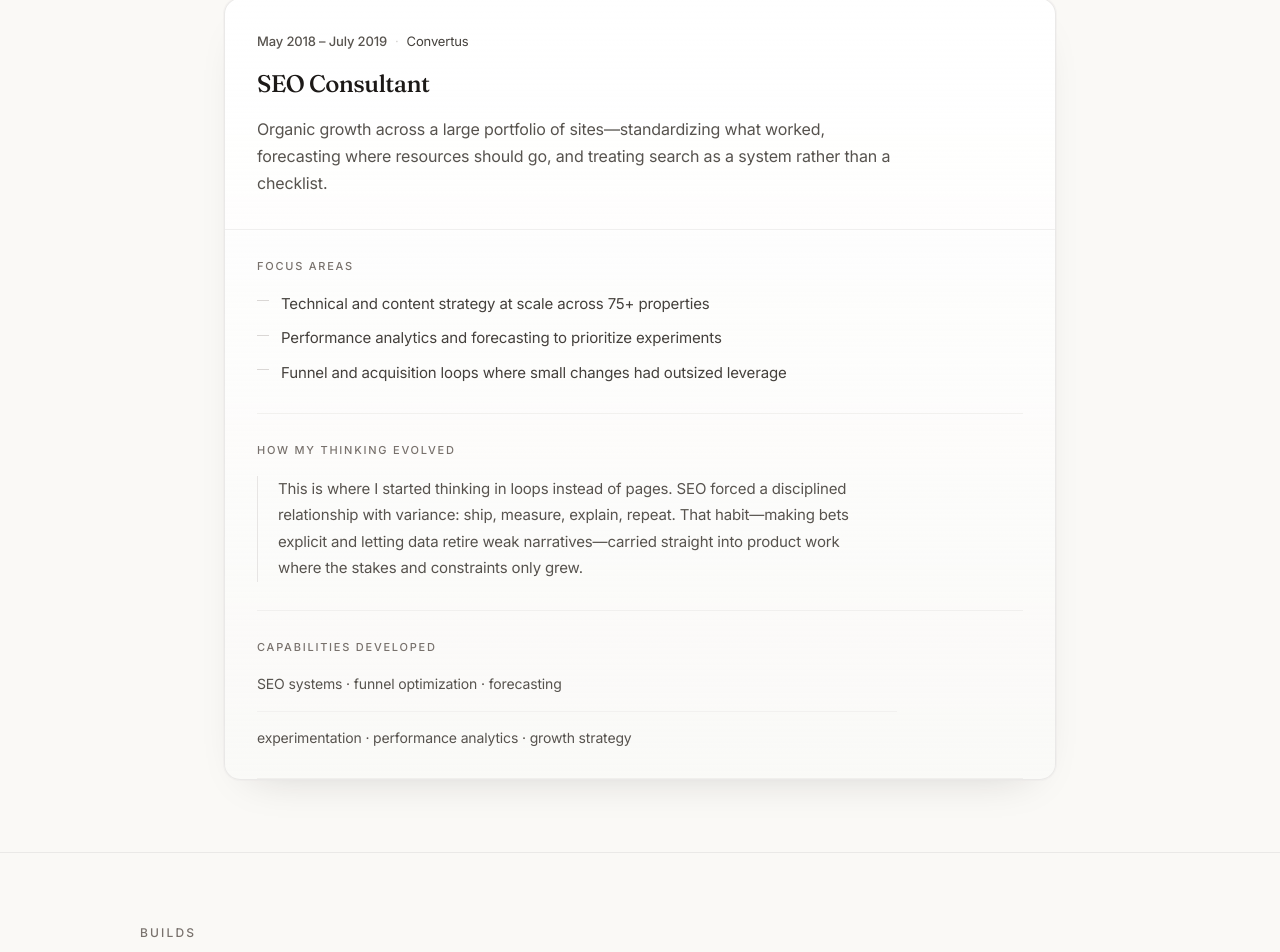
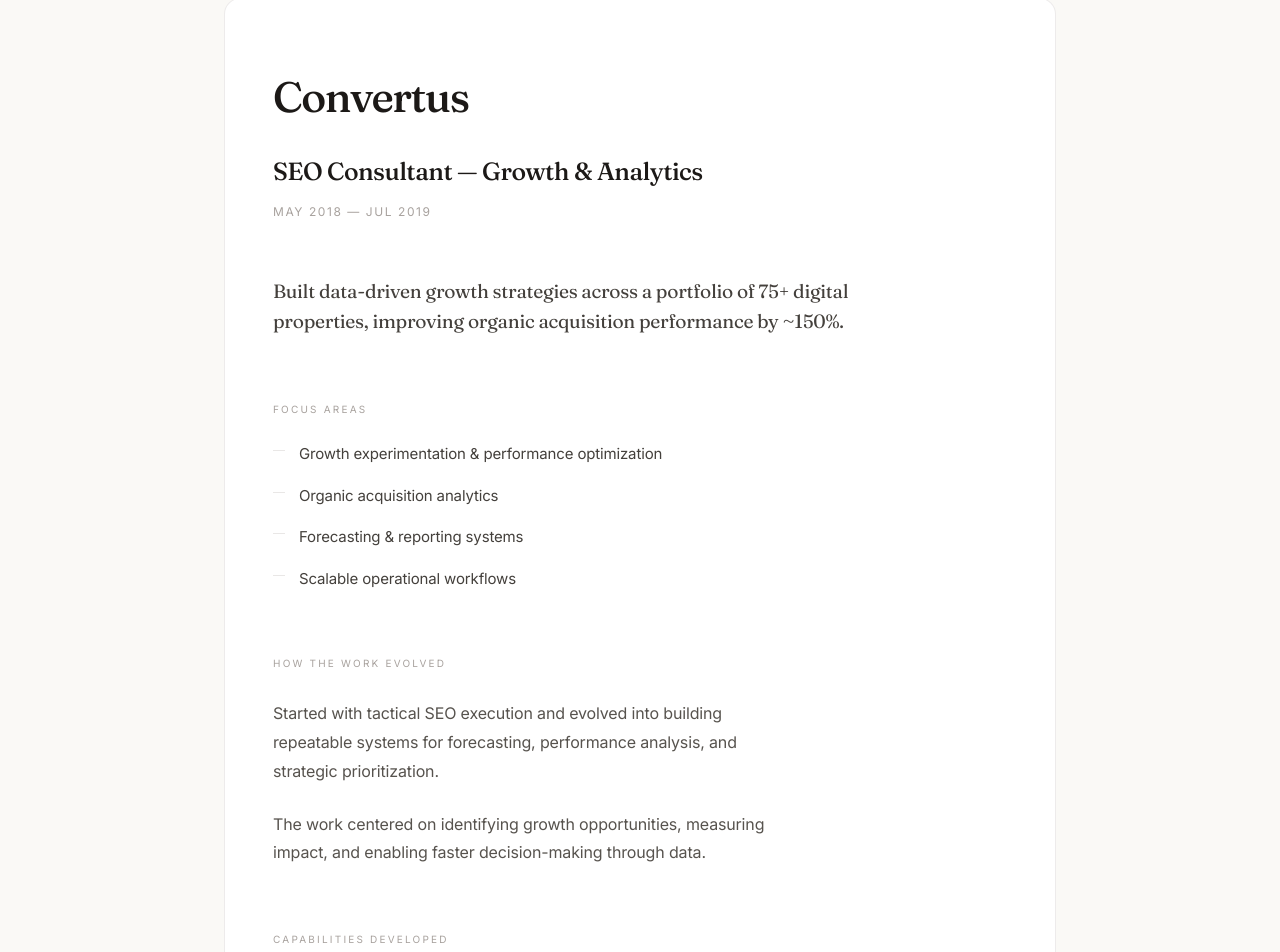
Before and after one commit to kdodani/kdodani-portfolio, a Next.js app: page / in a window 1280 px wide. Shown: the part 9370-10322 px from the top of the page. Built offline with nearby package versions, Linux system fonts and the light colour scheme.

Commit message:
updated convertus content

```diff
--- a/src/components/sections/ExperienceCareerSection.tsx
+++ b/src/components/sections/ExperienceCareerSection.tsx
@@ -668,6 +668,161 @@
 }
 
 // ─────────────────────────────────────────────────────────────────────────────
+// Convertus — compact chapter (no project routes)
+// ─────────────────────────────────────────────────────────────────────────────
+
+const CONVERTUS_LAUNCH_CARDS: TsbcProject[] = [
+  {
+    id: "performance-forecasting",
+    title: "Performance Forecasting Tool",
+    tagline: "Analytics Tooling · Forecasting · Experimentation",
+    summary:
+      "Built a Sheets + Supermetrics forecasting model to predict organic search performance with ~85% accuracy and support strategic SEO planning.",
+    tags: ["Analytics Tooling", "Forecasting", "Experimentation"],
+  },
+  {
+    id: "portfolio-growth",
+    title: "Portfolio Growth Optimization",
+    tagline: "Growth Strategy · SEO Analytics · Operations",
+    summary:
+      "Developed scalable organic growth strategies across 75+ websites, improving acquisition performance and standardizing reporting workflows.",
+    tags: ["Growth Strategy", "SEO Analytics", "Operations"],
+  },
+];
+
+type ConvertusChapterBlockProps = {
+  chapter: ExperienceChapter;
+  keySlug: string;
+  index: number;
+  reduceMotion: boolean | null;
+};
+
+function ConvertusChapterBlock({
+  chapter,
+  keySlug,
+  index,
+  reduceMotion,
+}: ConvertusChapterBlockProps) {
+  return (
+    <motion.div
+      className="relative"
+      initial={reduceMotion ? false : { opacity: 0, y: 16 }}
+      whileInView={{ opacity: 1, y: 0 }}
+      viewport={{ once: true, margin: "-48px" }}
+      transition={{
+        duration: 0.52,
+        delay: reduceMotion ? 0 : index * 0.06,
+        ease,
+      }}
+    >
+      <article
+        aria-label={`${chapter.role} at ${chapter.organization}`}
+        className="overflow-hidden rounded-2xl border border-stone-200/75 bg-white shadow-[0_1px_0_rgba(255,255,255,0.95)_inset]"
+      >
+        <div className="px-6 pb-3 pt-12 sm:px-10 sm:pb-4 sm:pt-14 lg:px-12 lg:pt-16">
+          <header>
+            <p className="font-display text-[clamp(1.85rem,2.4vw+1.05rem,2.65rem)] font-medium tracking-[-0.035em] text-stone-900">
+              {chapter.organization}
+            </p>
+            <h3 className="font-display mt-5 max-w-[min(100%,44rem)] text-[clamp(1.2rem,1.1vw+0.95rem,1.55rem)] font-medium leading-[1.28] tracking-[-0.022em] text-stone-900 sm:mt-6">
+              {chapter.role}
+            </h3>
+            <p className="mt-3.5 text-[11px] font-normal uppercase tracking-[0.14em] text-stone-400 sm:mt-4 sm:text-xs sm:tracking-[0.13em]">
+              {chapter.period}
+            </p>
+          </header>
+
+          <div className="mt-10 sm:mt-12 lg:mt-14">
+            <p className="max-w-[min(100%,38rem)] font-display text-[clamp(1.02rem,0.55vw+0.88rem,1.2rem)] font-normal leading-[1.58] tracking-[-0.014em] text-stone-700 text-pretty">
+              {chapter.scopeSummary}
+            </p>
+          </div>
+
+          <section
+            className="mt-12 sm:mt-14 lg:mt-16"
+            aria-labelledby={`chapter-${keySlug}-focus`}
+          >
+            <h4
+              id={`chapter-${keySlug}-focus`}
+              className="text-[10px] font-normal uppercase tracking-[0.22em] text-stone-400"
+            >
+              Focus Areas
+            </h4>
+            <ul className="mt-6 max-w-[min(100%,36rem)] space-y-3.5 text-[15px] leading-[1.68] text-stone-700 sm:space-y-4 sm:leading-[1.7]">
+              {chapter.focusAreas.map((item) => (
+                <li key={item} className="flex gap-3.5">
+                  <span
+                    className="mt-[0.62em] h-px w-3 shrink-0 bg-stone-200/90"
+                    aria-hidden
+                  />
+                  <span>{item}</span>
+                </li>
+              ))}
+            </ul>
+          </section>
+
+          <section
+            className="mt-12 sm:mt-14 lg:mt-16"
+            aria-labelledby={`chapter-${keySlug}-thinking`}
+          >
+            <h4
+              id={`chapter-${keySlug}-thinking`}
+              className="text-[10px] font-normal uppercase tracking-[0.22em] text-stone-400"
+            >
+              How The Work Evolved
+            </h4>
+            <ThinkingBody text={chapter.thinkingEvolved} mode="editorial" />
+          </section>
+
+          <section
+            className="mt-12 pb-1 sm:mt-14 sm:pb-2 lg:mt-16"
+            aria-labelledby={`chapter-${keySlug}-capabilities`}
+          >
+            <h4
+              id={`chapter-${keySlug}-capabilities`}
+              className="text-[10px] font-normal uppercase tracking-[0.22em] text-stone-400"
+            >
+              Capabilities Developed
+            </h4>
+            <div className="mt-6 max-w-[min(100%,38rem)]">
+              {chapter.capabilityRows.map((row) => (
+                <p
+                  key={row}
+                  className="font-display text-[14px] font-normal leading-[1.68] tracking-[-0.01em] text-stone-700 sm:text-[15px] sm:leading-[1.7]"
+                >
+                  {row}
+                </p>
+              ))}
+            </div>
+          </section>
+        </div>
+
+        <footer className="border-t border-stone-200/35 bg-[#faf9f6]/50 px-6 pb-12 pt-12 sm:px-10 sm:pb-14 sm:pt-14 lg:px-12 lg:pb-16 lg:pt-16">
+          <section aria-labelledby={`chapter-${keySlug}-launches`}>
+            <h4
+              id={`chapter-${keySlug}-launches`}
+              className="text-[10px] font-normal uppercase tracking-[0.22em] text-stone-400"
+            >
+              Selected Launches
+            </h4>
+            <div className="mt-8 grid gap-6 sm:grid-cols-2 sm:gap-7 lg:mt-10 lg:gap-8">
+              {CONVERTUS_LAUNCH_CARDS.map((project, pIndex) => (
+                <TsbcProjectCard
+                  key={project.id}
+                  project={project}
+                  index={pIndex}
+                  reduceMotion={reduceMotion}
+                />
+              ))}
+            </div>
+          </section>
+        </footer>
+      </article>
+    </motion.div>
+  );
+}
+
+// ─────────────────────────────────────────────────────────────────────────────
 // 180 Degrees Consulting (UBC Chapter) — structured engagements (no project routes)
 // ─────────────────────────────────────────────────────────────────────────────
 
@@ -1015,6 +1170,17 @@
                 />
               );
             }
+            if (chapter.organization === "Convertus") {
+              return (
+                <ConvertusChapterBlock
+                  key={`${chapter.organization}-${chapter.period}`}
+                  chapter={chapter}
+                  keySlug={slug}
+                  index={index}
+                  reduceMotion={reduceMotion}
+                />
+              );
+            }
             return <DefaultChapterBlock key={`${chapter.organization}-${chapter.period}`} {...props} />;
           })}
         </div>
--- a/src/content/experience.ts
+++ b/src/content/experience.ts
@@ -87,21 +87,21 @@
       "Client engagements where research and framing had to hold up for stakeholders navigating real constraints—not slide-deck abstraction.",
   },
   {
-    period: "May 2018 – July 2019",
+    period: "May 2018 — Jul 2019",
     organization: "Convertus",
-    role: "SEO Consultant",
+    role: "SEO Consultant — Growth & Analytics",
     scopeSummary:
-      "Organic growth across a large portfolio of sites—standardizing what worked, forecasting where resources should go, and treating search as a system rather than a checklist.",
+      "Built data-driven growth strategies across a portfolio of 75+ digital properties, improving organic acquisition performance by ~150%.",
     focusAreas: [
-      "Technical and content strategy at scale across 75+ properties",
-      "Performance analytics and forecasting to prioritize experiments",
-      "Funnel and acquisition loops where small changes had outsized leverage",
+      "Growth experimentation & performance optimization",
+      "Organic acquisition analytics",
+      "Forecasting & reporting systems",
+      "Scalable operational workflows",
     ],
     thinkingEvolved:
-      "This is where I started thinking in loops instead of pages. SEO forced a disciplined relationship with variance: ship, measure, explain, repeat. That habit—making bets explicit and letting data retire weak narratives—carried straight into product work where the stakes and constraints only grew.",
+      "Started with tactical SEO execution and evolved into building repeatable systems for forecasting, performance analysis, and strategic prioritization.\n\nThe work centered on identifying growth opportunities, measuring impact, and enabling faster decision-making through data.",
     capabilityRows: [
-      "SEO systems · funnel optimization · forecasting",
-      "experimentation · performance analytics · growth strategy",
+      "Growth analytics · forecasting systems · experimentation · cross-functional communication",
     ],
     launchSlugs: [],
   },
```
